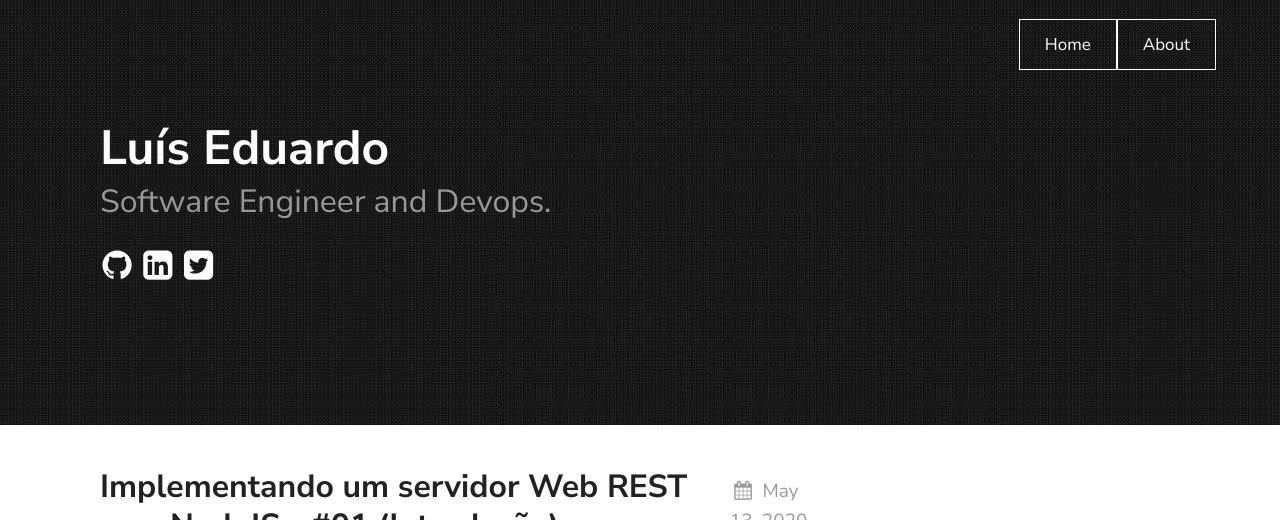
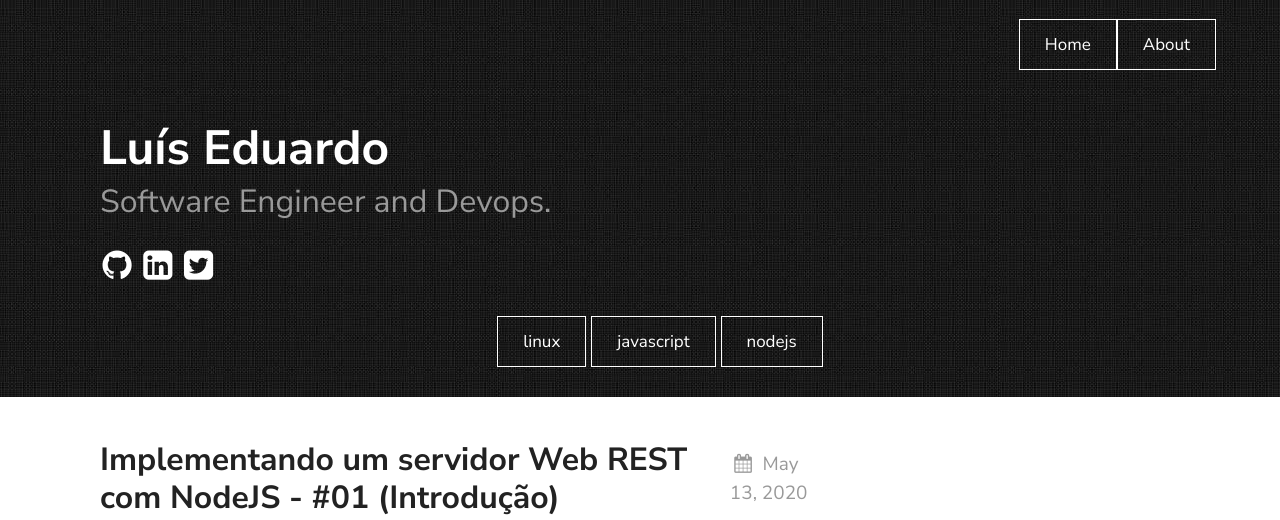
Before and after one commit to lets00/lets00.github.io, a Jekyll site: the page built from index.md, in a window 1280 px wide. Shown: the top 520 px of the page. Built offline with Jekyll 4.4.1, drawn with Linux system fonts in a browser that asks for light colours; grey boxes are pictures that could not be loaded.

Commit message:
Add categories navbar

```diff
--- a/_layouts/page.html
+++ b/_layouts/page.html
@@ -9,6 +9,15 @@
 			{%- include nav.html -%}
 		</div>
 		{%- include page_header.html -%}
+
+		<nav class="categories">
+			<ul>
+			{% for cat in site.categories %}
+				<a href="/categories/{{cat | first}}"><li>{{ cat | first  }} </li></a>
+			{% endfor %}
+			</ul>
+			</div>
+		</nav>
 	</header>
 	<main>
 		<div class="container">
--- a/_sass/theme.scss
+++ b/_sass/theme.scss
@@ -61,7 +61,7 @@
 
 header {
 	// background-size: cover;
-	padding: 120px 0;
+	padding-top: 120px;
 	color: #fff;
 	overflow: hidden;
 	h2 {
@@ -225,6 +225,36 @@
 	}
 }
 
+.categories {
+	margin: 30px 0px;
+	text-decoration: none;
+	text-align: center;
+	a {
+		color: inherit;
+		text-decoration: none;
+	}
+	ul {
+		list-style-type: none;
+		li {
+			display: inline-block;
+			// background-color: #ff9f1c;
+			border: 1px solid #fff;
+			// margin: 5px;
+			&:not(:first-child){
+				border-left: 0;
+			}
+			padding: 10px 25px;
+			// border-radius: 4px;
+			@include fluidType(15px, 17px);
+			transition: background-color .2s ease-in;
+			&:hover {
+				background-color: rgba(rgb(43, 255, 0), 0.4);
+				cursor: pointer;
+			}
+		}
+	}
+}
+
 .navbar {
 	position: absolute;
 	top: 0;
```
